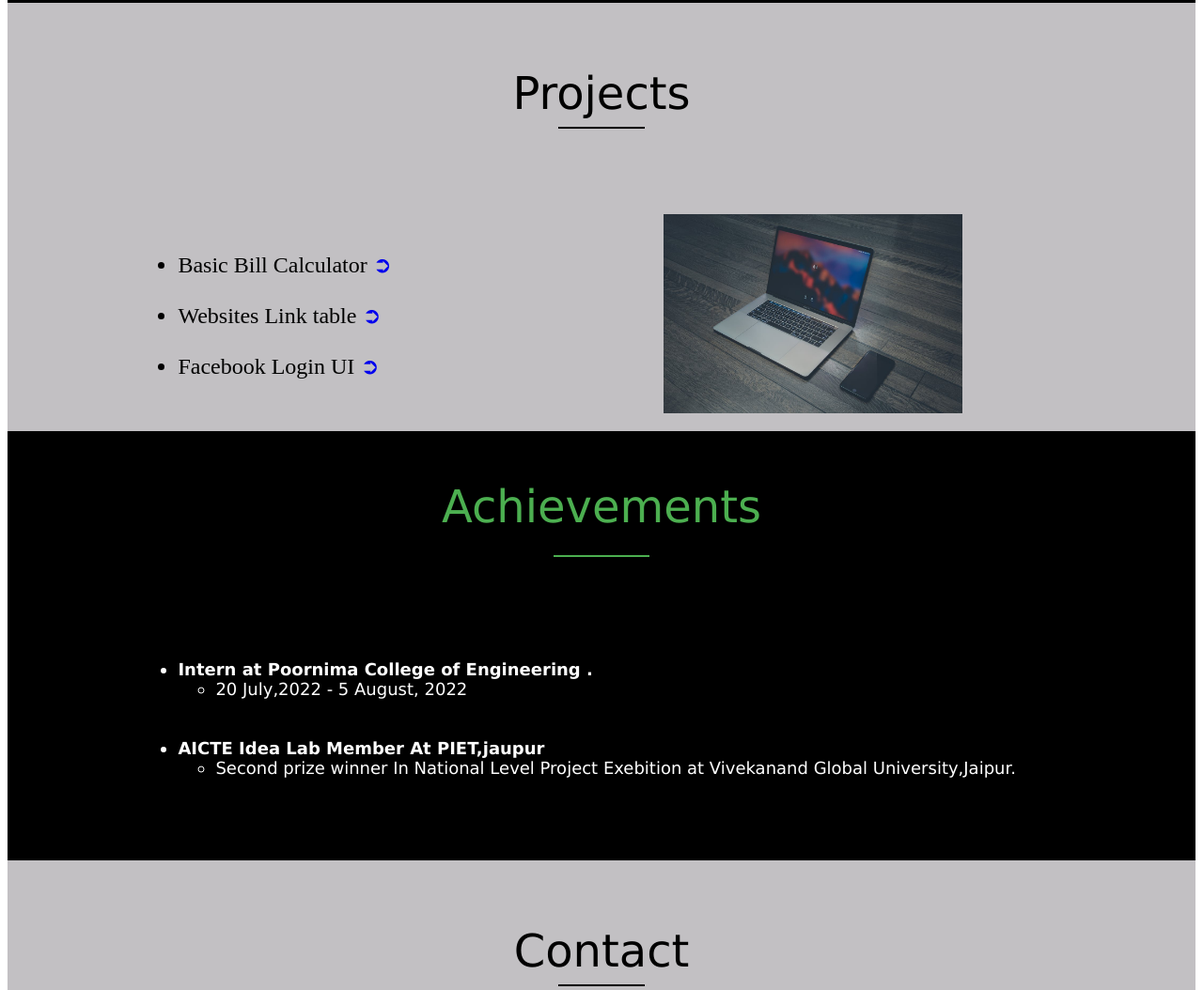
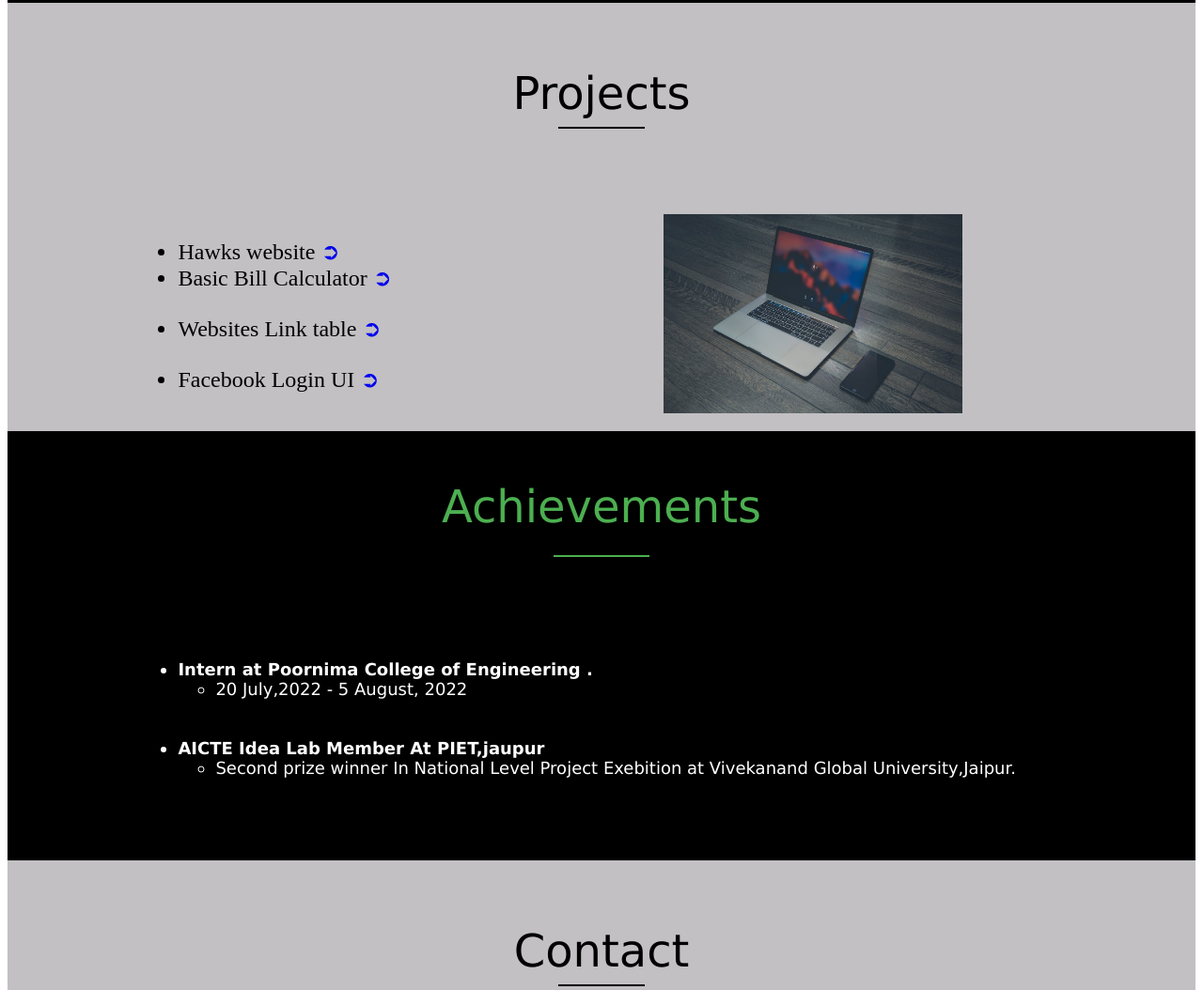
Before and after one commit to Mohitkumar202075/mohit-s-portfolio, a plain HTML site: page index.html in a window 1280 px wide. Shown: the part 974-2028 px from the top of the page at 94% size. Drawn offline with Linux system fonts and the light colour scheme.

Commit message:
Update index.html

```diff
--- a/index.html
+++ b/index.html
@@ -216,6 +216,13 @@
 							<font face="Times New Roman"
 								size="5" color="black">
 								<ul>
+									<li>
+										Hawks website
+										<a href="Hawks/index.html"
+										target="_blank"  style="text-decoration:none">
+											 ➲
+										</a>
+									</li>
 									<li>
 										Basic Bill Calculator
 										<a href="Hawks/price.html"
```
